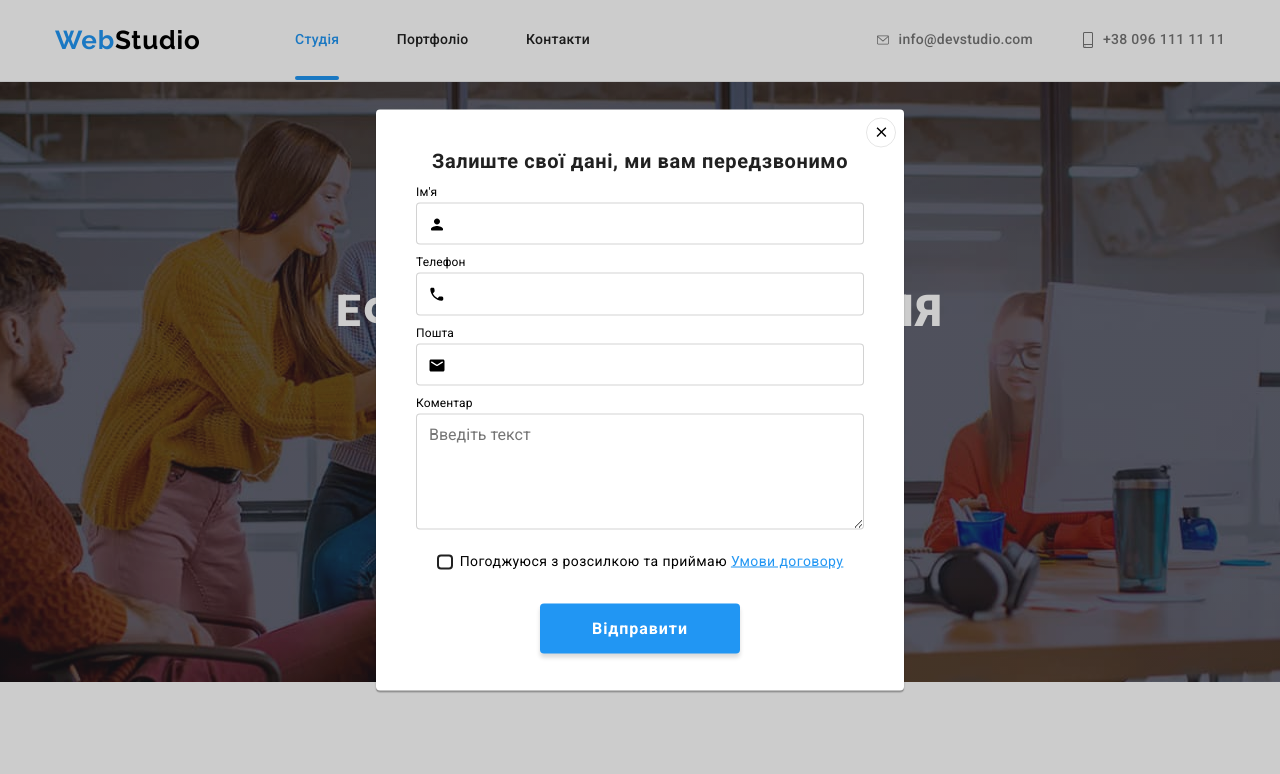
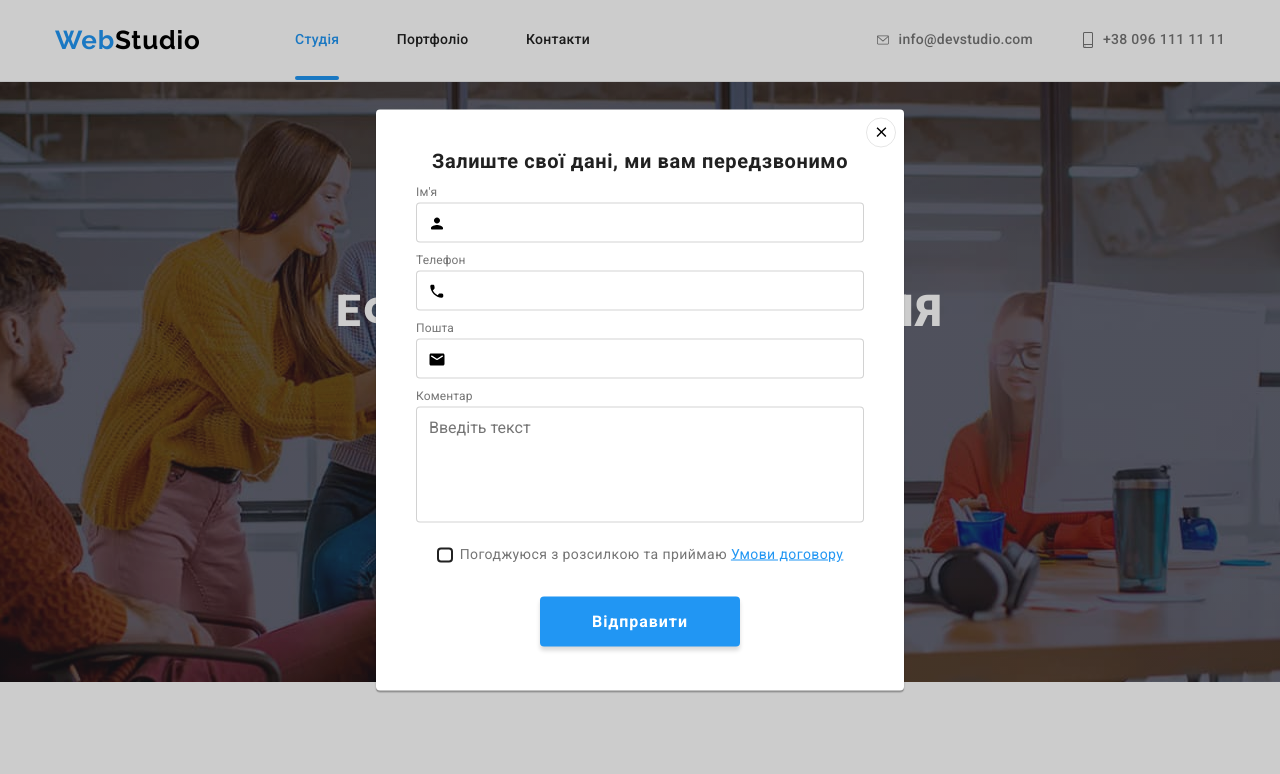
Before and after one commit to YurGoV/goit-markup-hw-06, a plain HTML site: page index.html in a window 1280 px wide. Both pictures are taken after a click on the button "Замовити послугу". Shown: the top 774 px of the page. Drawn offline with nearby package versions, Linux system fonts and the light colour scheme.

Commit message:
rev. 1.3
кольор тексту у формі модального вікна,
висота інпутів модального вікна 40 пікселів,
прибраний ресайз у інпуті коментаря форми модального вікна

```diff
--- a/css/styles.css
+++ b/css/styles.css
@@ -500,9 +500,13 @@ img {
     background: transparent;
     cursor: pointer;
 }
-    .modal-close {
+.modal-close {
     height: 18px;
     width: 18px;
+    transition: fill var(--transitions-anime);
+}
+.modal-close:hover {
+    fill: var(--hover-focus);
 }
 
 
@@ -530,7 +534,8 @@ img {
     font-size: 12px;
     line-height: 1.17;
     letter-spacing: 0.01em;
-  }
+    color: var(--main-grey);
+}
 
 .input-form-modal {
     display: block;
@@ -559,9 +564,12 @@ img {
 
 .input-form-modal:not(:last-child) {
     padding-left: 42px;
+    height: 40px;
 }
 
-
+.input-form-modal:last-child {
+    resize: none;
+}
 
 .svg-modal-form {
     position: absolute;
@@ -600,6 +608,7 @@ img {
     font-size: 14px;
     line-height: 1.71;
     letter-spacing: 0.03em;
+    color: var(--main-grey);
 }
 
 .checkbox-rules {
--- a/index.html
+++ b/index.html
@@ -97,7 +97,7 @@
                             <label class="comm-checkbox">
                                 <input class="checkbox-rules" type="checkbox" name="policy" value="policy" />
                                 <span class="svg-checkbox"></span>
-                                <p> Погоджуюся з розсилкою та приймаю
+                                <p class="rules-text"> Погоджуюся з розсилкою та приймаю
                                 <a href="" class="link-policy"> Умови договору</a></p>
                             </label>
 
```
